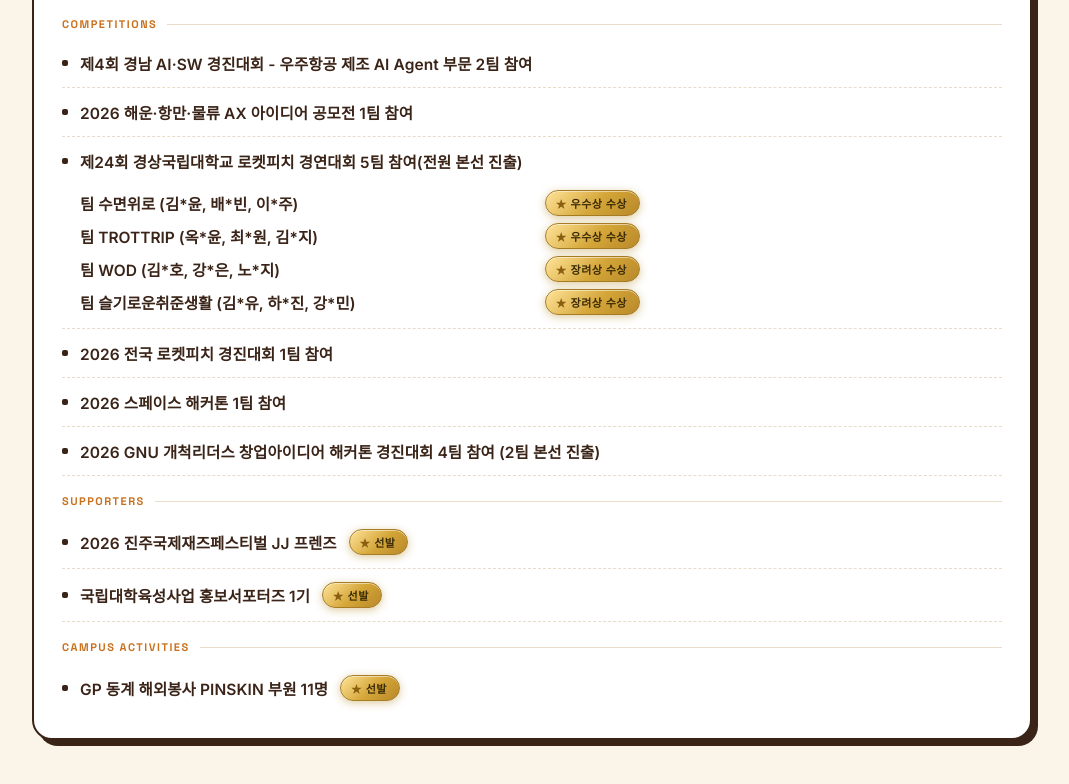
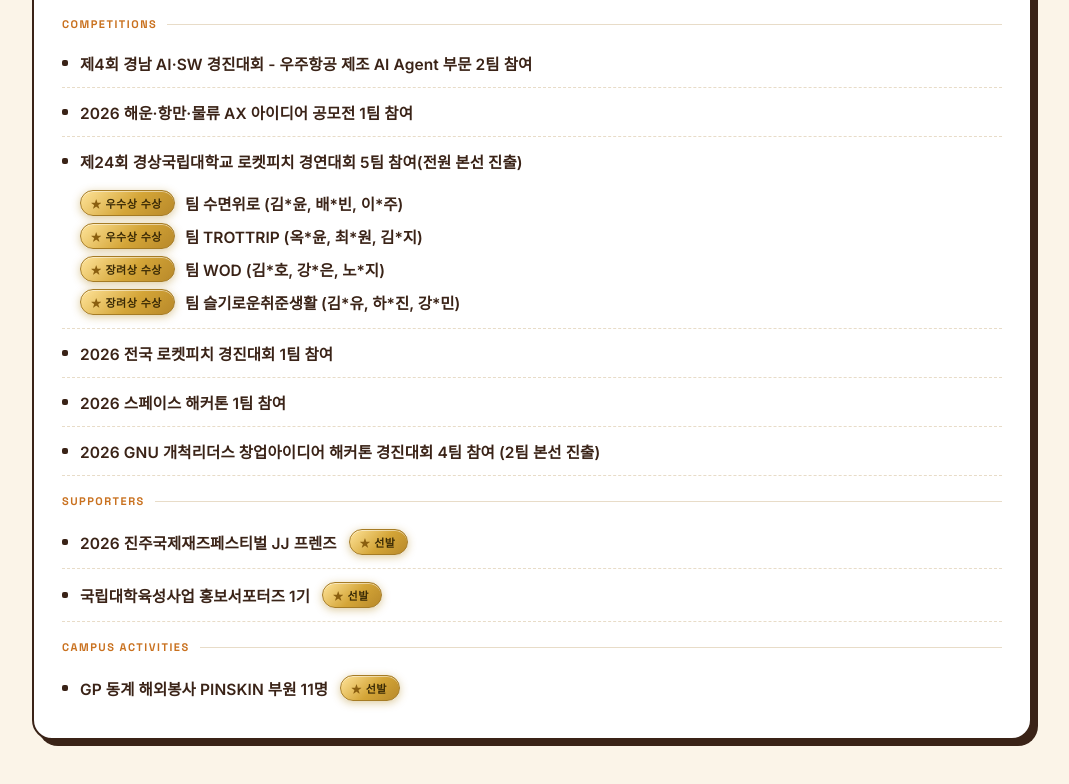
Before and after one commit to again8733-ops/pinskin, a plain HTML site: page awards.html in a window 1280 px wide. Shown: the part 5131-5915 px from the top of the page, without its empty margins (108-1177 px from the left). Drawn offline with Linux system fonts and the light colour scheme.

Commit message:
26-2 수상기록: 로켓피치 수상 뱃지를 팀명 앞으로 재배치
Co-Authored-By: Claude Sonnet 5 <noreply@anthropic.com>
Claude-Session: https://claude.ai/code/session_01GCA4BUKPbpTAXWWjqPE4Zw

```diff
--- a/awards.html
+++ b/awards.html
@@ -180,7 +180,7 @@
     font-size: 15.5px; font-weight: 600; color: var(--navy);
     flex: 1; white-space: nowrap;
   }
-  .aw-sub-row .aw-tag { margin-left: auto; flex-shrink: 0; }
+  .aw-sub-row .aw-tag { flex-shrink: 0; }
 
   @media (max-width: 700px) {
     .title { font-size: 38px; }
@@ -373,10 +373,10 @@
           <div class="aw-row aw-row-stack">
             <div class="aw-head"><span class="aw-bullet"></span><span class="aw-name">제24회 경상국립대학교 로켓피치 경연대회 5팀 참여(전원 본선 진출)</span></div>
             <div class="aw-sub-list">
-              <div class="aw-sub-row"><span class="aw-sub-name">팀 수면위로 (김*윤, 배*빈, 이*주)</span><span class="aw-tag">우수상 수상</span></div>
-              <div class="aw-sub-row"><span class="aw-sub-name">팀 TROTTRIP (옥*윤, 최*원, 김*지)</span><span class="aw-tag">우수상 수상</span></div>
-              <div class="aw-sub-row"><span class="aw-sub-name">팀 WOD (김*호, 강*은, 노*지)</span><span class="aw-tag">장려상 수상</span></div>
-              <div class="aw-sub-row"><span class="aw-sub-name">팀 슬기로운취준생활 (김*유, 하*진, 강*민)</span><span class="aw-tag">장려상 수상</span></div>
+              <div class="aw-sub-row"><span class="aw-tag">우수상 수상</span><span class="aw-sub-name">팀 수면위로 (김*윤, 배*빈, 이*주)</span></div>
+              <div class="aw-sub-row"><span class="aw-tag">우수상 수상</span><span class="aw-sub-name">팀 TROTTRIP (옥*윤, 최*원, 김*지)</span></div>
+              <div class="aw-sub-row"><span class="aw-tag">장려상 수상</span><span class="aw-sub-name">팀 WOD (김*호, 강*은, 노*지)</span></div>
+              <div class="aw-sub-row"><span class="aw-tag">장려상 수상</span><span class="aw-sub-name">팀 슬기로운취준생활 (김*유, 하*진, 강*민)</span></div>
             </div>
           </div>
           <div class="aw-row"><span class="aw-bullet"></span><span class="aw-name">2026 전국 로켓피치 경진대회 1팀 참여</span></div>
```
